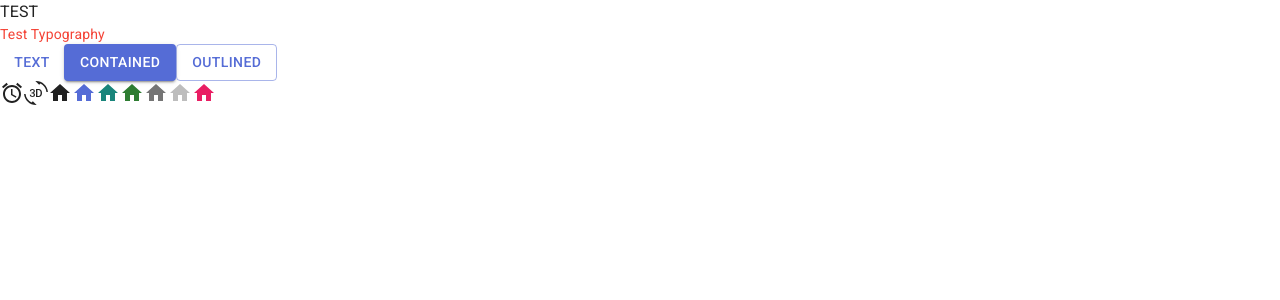
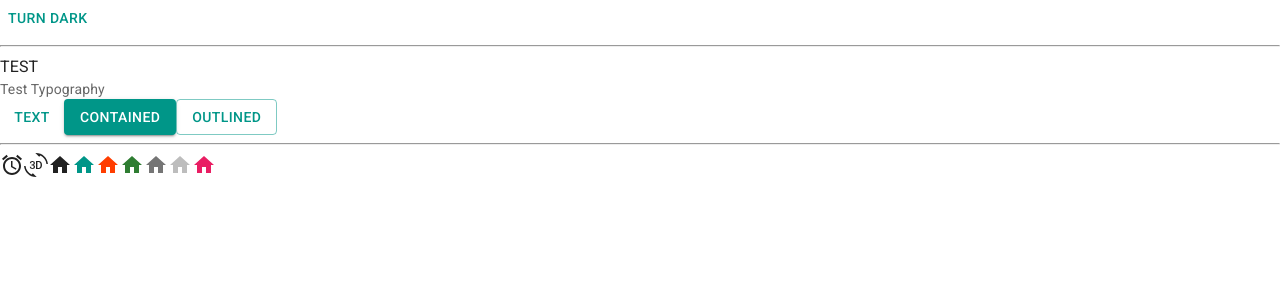
Before and after one commit to dhoangvu1811/Trello-Web, a React (Vite) app: page / in a window 1280 px wide. Shown: the top 300 px of the page. Built offline with nearby package versions, Linux system fonts and the light colour scheme.

Commit message:
Dark-Light Mode p1

```diff
--- a/src/App.jsx
+++ b/src/App.jsx
@@ -4,10 +4,26 @@
 import HomeIcon from '@mui/icons-material/Home'
 import { pink } from '@mui/material/colors'
 import Typography from '@mui/material/Typography'
+import { useColorScheme } from '@mui/material/styles'
+
+function ModeToggle() {
+  const { mode, setMode } = useColorScheme()
+  return (
+    <Button
+      onClick={() => {
+        setMode(mode === 'light' ? 'dark' : 'light')
+      }}
+    >
+      {mode === 'light' ? 'Turn dark' : 'Turn light'}
+    </Button>
+  )
+}
 
 function App() {
   return (
     <>
+      <ModeToggle />
+      <hr />
       <div>TEST</div>
       <Typography variant='body2' color='text.secondary'>
         Test Typography
@@ -15,11 +31,9 @@
       <Button variant='text'>Text</Button>
       <Button variant='contained'>Contained</Button>
       <Button variant='outlined'>Outlined</Button>
-
-      <br />
+      <hr />
       <AccessAlarmIcon />
       <ThreeDRotation />
-
       <HomeIcon />
       <HomeIcon color='primary' />
       <HomeIcon color='secondary' />
--- a/src/main.jsx
+++ b/src/main.jsx
@@ -2,14 +2,14 @@
 import ReactDOM from 'react-dom/client'
 import App from './App.jsx'
 import CssBaseline from '@mui/material/CssBaseline'
-import { ThemeProvider } from '@mui/material/styles'
 import theme from './theme'
+import { Experimental_CssVarsProvider as CssVarsProvider } from '@mui/material/styles'
 
 ReactDOM.createRoot(document.getElementById('root')).render(
   <React.StrictMode>
-    <ThemeProvider theme={theme}>
+    <CssVarsProvider theme={theme}>
       <CssBaseline />
       <App />
-    </ThemeProvider>
+    </CssVarsProvider>
   </React.StrictMode>
 )
--- a/src/theme.js
+++ b/src/theme.js
@@ -1,22 +1,20 @@
-import { createTheme } from '@mui/material/styles'
-import { red } from '@mui/material/colors'
+import { experimental_extendTheme as extendTheme } from '@mui/material/styles'
+import { cyan, deepOrange, orange, teal } from '@mui/material/colors'
 
 // Create a theme instance.
-const theme = createTheme({
-  cssVariables: true,
-  palette: {
-    mode: 'light',
-    primary: {
-      main: '#556cd6'
+const theme = extendTheme({
+  colorSchemes: {
+    light: {
+      palette: {
+        primary: teal,
+        secondary: deepOrange
+      }
     },
-    secondary: {
-      main: '#19857b'
-    },
-    error: {
-      main: red.A400
-    },
-    text: {
-      secondary: red[500]
+    dark: {
+      palette: {
+        primary: cyan,
+        secondary: orange
+      }
     }
   }
 })
```
